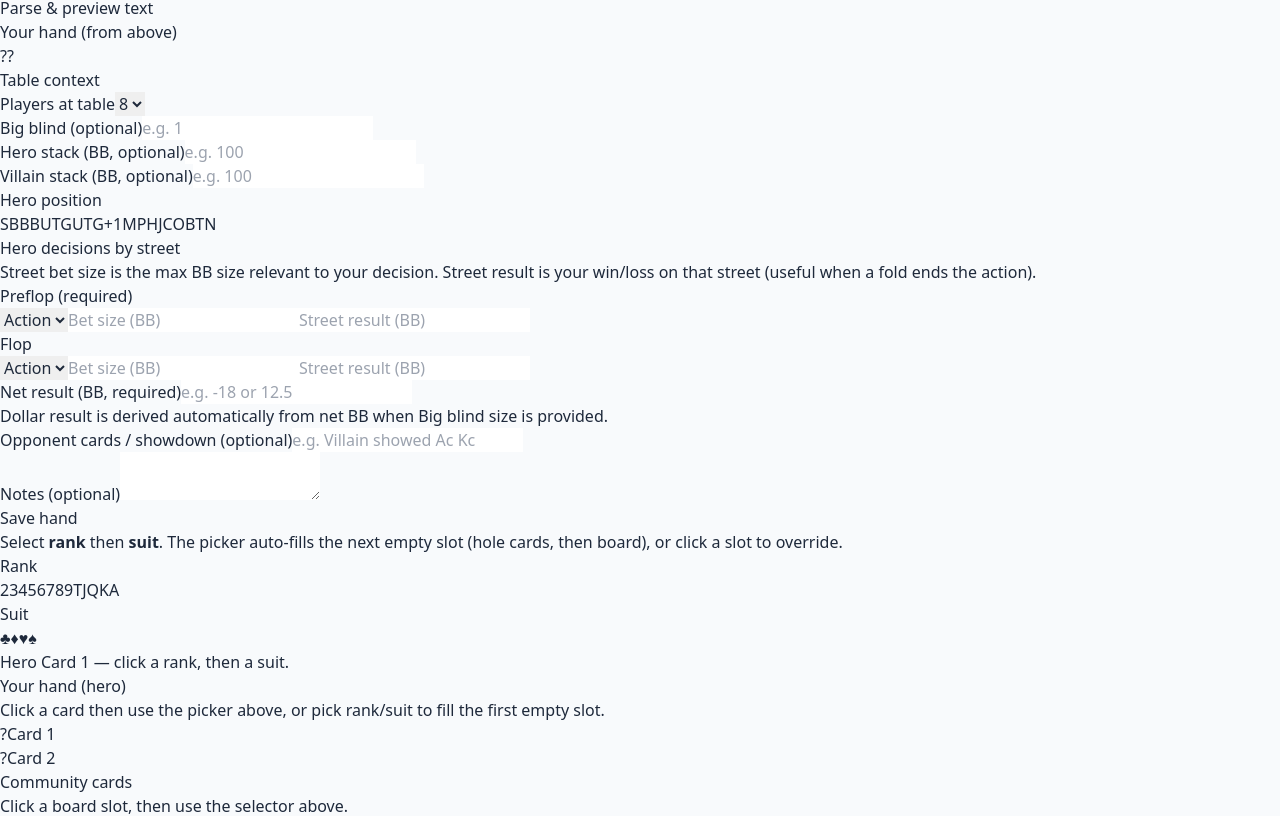
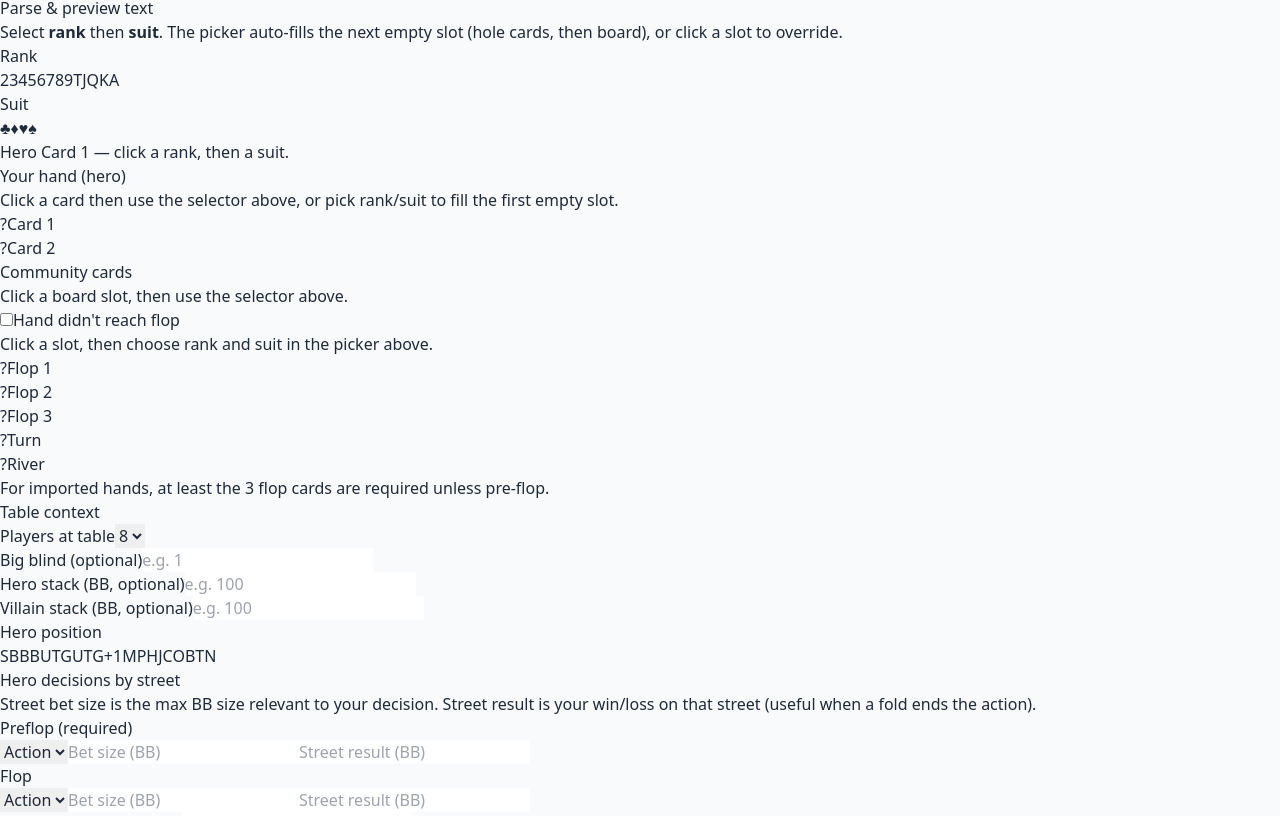
Before and after one commit to lyleseebeck/ai-poker-coach, a React (Vite) app: page / in a window 1280 px wide. Shown: the part 250-1066 px from the top of the page. Built offline with nearby package versions, Linux system fonts and the light colour scheme.

Commit message:
Move card selector below hand input and improve parse loading feedback

```diff
--- a/src/App.jsx
+++ b/src/App.jsx
@@ -8,10 +8,7 @@ import {
   TRASH_RETENTION_DAYS,
 } from './lib/storage.js';
 import { normalizeCard } from './lib/cards.js';
-import { CardPicker } from './components/CardPicker.jsx';
-import { CardLogo } from './components/CardLogo.jsx';
 import { HandList } from './components/HandList.jsx';
-import { HandDetailsForm } from './components/HandDetailsForm.jsx';
 import { TrashList } from './components/TrashList.jsx';
 import { UnifiedHandForm } from './components/UnifiedHandForm.jsx';
 import { CoachPanel } from './components/CoachPanel.jsx';
@@ -212,62 +209,13 @@ export function App() {
         setFlop3={setFlop3}
         setTurn={setTurn}
         setRiver={setRiver}
-      />
-
-      <CardPicker
-        targetId={effectiveTargetId}
-        selectedRank={cardPickerRank}
-        onSelectRank={setCardPickerRank}
+        effectiveTargetId={effectiveTargetId}
+        cardPickerRank={cardPickerRank}
+        setCardPickerRank={setCardPickerRank}
+        cardPickerError={cardPickerError}
         onApplyCard={onApplyCard}
-      />
-      {cardPickerError && <p className="mb-6 -mt-4 text-sm text-red-600">{cardPickerError}</p>}
-
-      <section className="mb-8 rounded-xl border border-slate-200 bg-white p-6 shadow-sm">
-        <h2 className="text-lg font-medium text-slate-700 mb-2">Your hand (hero)</h2>
-        <p className="text-slate-500 text-sm mb-3">Click a card then use the picker above, or pick rank/suit to fill the first empty slot.</p>
-        <div className="flex gap-3">
-          {[
-            { id: 'hero-card1', label: 'Card 1', value: heroCard1 },
-            { id: 'hero-card2', label: 'Card 2', value: heroCard2 },
-          ].map((slot) => (
-            <div key={slot.id} className="flex flex-col items-center gap-1">
-              <button
-                type="button"
-                onClick={() => registerCardPickerTarget(slot.id)}
-                className={
-                  'flex flex-col items-center gap-1 rounded-lg border-2 p-1 transition hover:border-emerald-400 focus-visible:border-emerald-500 focus-visible:outline-none focus-visible:ring-2 focus-visible:ring-emerald-500 focus-visible:ring-offset-1 ' +
-                  (effectiveTargetId === slot.id ? 'border-emerald-500 bg-emerald-50/50' : 'border-transparent')
-                }
-                aria-label={`Select ${slot.label}`}
-              >
-                <CardLogo value={slot.value} />
-                <span className="text-xs text-slate-400">{slot.label}</span>
-              </button>
-              {slot.value && (
-                <button
-                  type="button"
-                  onClick={() => clearCardBySlotId(slot.id)}
-                  className="text-xs text-slate-400 hover:text-red-600 transition"
-                >
-                  Clear
-                </button>
-              )}
-            </div>
-          ))}
-        </div>
-      </section>
-
-      <HandDetailsForm
-        noFlop={noFlop}
-        setNoFlop={setNoFlop}
-        flop1={flop1}
-        flop2={flop2}
-        flop3={flop3}
-        turn={turn}
-        river={river}
         registerCardPickerTarget={registerCardPickerTarget}
         clearCardBySlotId={clearCardBySlotId}
-        activeCardTargetId={effectiveTargetId}
       />
 
       <section className="bg-white rounded-xl shadow-sm border border-slate-200 p-6">
--- a/src/components/UnifiedHandForm.jsx
+++ b/src/components/UnifiedHandForm.jsx
@@ -13,7 +13,9 @@ import {
   formatConflictValue,
   unresolvedConflictCount,
 } from '../lib/normalizeMerge.js';
+import { CardPicker } from './CardPicker.jsx';
 import { CardLogo } from './CardLogo.jsx';
+import { HandDetailsForm } from './HandDetailsForm.jsx';
 
 const ACTION_OPTIONS = [
   { value: 'none', label: 'Action' },
@@ -566,6 +568,13 @@ export function UnifiedHandForm({
   setFlop3,
   setTurn,
   setRiver,
+  effectiveTargetId,
+  cardPickerRank,
+  setCardPickerRank,
+  cardPickerError,
+  onApplyCard,
+  registerCardPickerTarget,
+  clearCardBySlotId,
 }) {
   const [numPlayers, setNumPlayers] = useState(8);
   const [heroPosition, setHeroPosition] = useState('');
@@ -613,6 +622,7 @@ export function UnifiedHandForm({
   const [aiProposal, setAiProposal] = useState(null);
   const [aiProposalSignature, setAiProposalSignature] = useState('');
   const [aiConflicts, setAiConflicts] = useState([]);
+  const [manualParseInFlight, setManualParseInFlight] = useState(false);
 
   const positions = POSITIONS_BY_PLAYERS[numPlayers] || [];
   const boardCards = useMemo(() => {
@@ -915,6 +925,9 @@ export function UnifiedHandForm({
   };
 
   const handleParseManualText = async () => {
+    if (manualParseInFlight) return;
+    setManualParseInFlight(true);
+    try {
       const parseResult = runManualParser(true);
       if (!parseResult?.parsed) return;
 
@@ -948,6 +961,9 @@ export function UnifiedHandForm({
       setAiProposal(null);
       setAiProposalSignature('');
       setAiConflicts([]);
+    } finally {
+      setManualParseInFlight(false);
+    }
   };
 
   const parseImportAndApply = ({ silent = false } = {}) => {
@@ -1417,6 +1433,7 @@ export function UnifiedHandForm({
       setAiProposal(null);
       setAiProposalSignature('');
       setAiConflicts([]);
+      setManualParseInFlight(false);
     } catch (error) {
       setFormErrors(error?.validation?.errors || { form: error.message || 'Unable to save hand.' });
     }
@@ -1472,9 +1489,15 @@ export function UnifiedHandForm({
                 <button
                   type="button"
                   onClick={handleParseManualText}
-                  className="px-3 py-2 rounded-lg bg-slate-200 text-slate-700 text-sm font-medium hover:bg-slate-300 transition"
+                  disabled={manualParseInFlight}
+                  className={
+                    'px-3 py-2 rounded-lg text-sm font-medium transition ' +
+                    (manualParseInFlight
+                      ? 'bg-slate-100 text-slate-500 cursor-not-allowed'
+                      : 'bg-slate-200 text-slate-700 hover:bg-slate-300')
+                  }
                 >
-                  Parse & preview text
+                  {manualParseInFlight ? 'Parsing...' : 'Parse & preview text'}
                 </button>
                 {parsePreview && (
                   <span className="text-xs text-slate-500">
@@ -1482,6 +1505,11 @@ export function UnifiedHandForm({
                   </span>
                 )}
               </div>
+              {manualParseInFlight && (
+                <p className="text-xs text-slate-600 mt-1">
+                  Parsing your hand now. AI fallback can take a few seconds.
+                </p>
+              )}
               {parsePreview?.message && (
                 <p className="text-xs text-slate-500 mt-1">{parsePreview.message}</p>
               )}
@@ -1491,7 +1519,9 @@ export function UnifiedHandForm({
                 </p>
               )}
               {aiStatus === 'loading' && (
-                <p className="text-xs text-slate-500 mt-1">Asking AI to fill missing details...</p>
+                <p className="text-xs text-emerald-700 mt-1">
+                  AI is still working on missing details...
+                </p>
               )}
               {aiError && (
                 <p className="text-xs text-red-600 mt-1">{aiError}</p>
@@ -1609,13 +1639,63 @@ export function UnifiedHandForm({
           )}
         </div>
 
-        <div>
-          <label className="block text-sm font-medium text-slate-600 mb-1">Your hand (from above)</label>
-          <div className="flex items-center gap-2">
-            <CardLogo value={heroCard1} />
-            <CardLogo value={heroCard2} />
-          </div>
-        </div>
+        <CardPicker
+          targetId={effectiveTargetId}
+          selectedRank={cardPickerRank}
+          onSelectRank={setCardPickerRank}
+          onApplyCard={onApplyCard}
+        />
+        {cardPickerError && <p className="-mt-4 text-sm text-red-600">{cardPickerError}</p>}
+
+        <div className="rounded-xl border border-slate-200 bg-white p-6 shadow-sm">
+          <h3 className="text-lg font-medium text-slate-700 mb-2">Your hand (hero)</h3>
+          <p className="text-slate-500 text-sm mb-3">
+            Click a card then use the selector above, or pick rank/suit to fill the first empty slot.
+          </p>
+          <div className="flex gap-3">
+            {[
+              { id: 'hero-card1', label: 'Card 1', value: heroCard1 },
+              { id: 'hero-card2', label: 'Card 2', value: heroCard2 },
+            ].map((slot) => (
+              <div key={slot.id} className="flex flex-col items-center gap-1">
+                <button
+                  type="button"
+                  onClick={() => registerCardPickerTarget(slot.id)}
+                  className={
+                    'flex flex-col items-center gap-1 rounded-lg border-2 p-1 transition hover:border-emerald-400 focus-visible:border-emerald-500 focus-visible:outline-none focus-visible:ring-2 focus-visible:ring-emerald-500 focus-visible:ring-offset-1 ' +
+                    (effectiveTargetId === slot.id ? 'border-emerald-500 bg-emerald-50/50' : 'border-transparent')
+                  }
+                  aria-label={`Select ${slot.label}`}
+                >
+                  <CardLogo value={slot.value} />
+                  <span className="text-xs text-slate-400">{slot.label}</span>
+                </button>
+                {slot.value && (
+                  <button
+                    type="button"
+                    onClick={() => clearCardBySlotId(slot.id)}
+                    className="text-xs text-slate-400 hover:text-red-600 transition"
+                  >
+                    Clear
+                  </button>
+                )}
+              </div>
+            ))}
+          </div>
+        </div>
+
+        <HandDetailsForm
+          noFlop={noFlop}
+          setNoFlop={setNoFlop}
+          flop1={flop1}
+          flop2={flop2}
+          flop3={flop3}
+          turn={turn}
+          river={river}
+          registerCardPickerTarget={registerCardPickerTarget}
+          clearCardBySlotId={clearCardBySlotId}
+          activeCardTargetId={effectiveTargetId}
+        />
 
         <div>
           <label className="block text-sm font-medium text-slate-600 mb-1">Table context</label>
```
Lines whose indentation alone changed are shown as unchanged.
